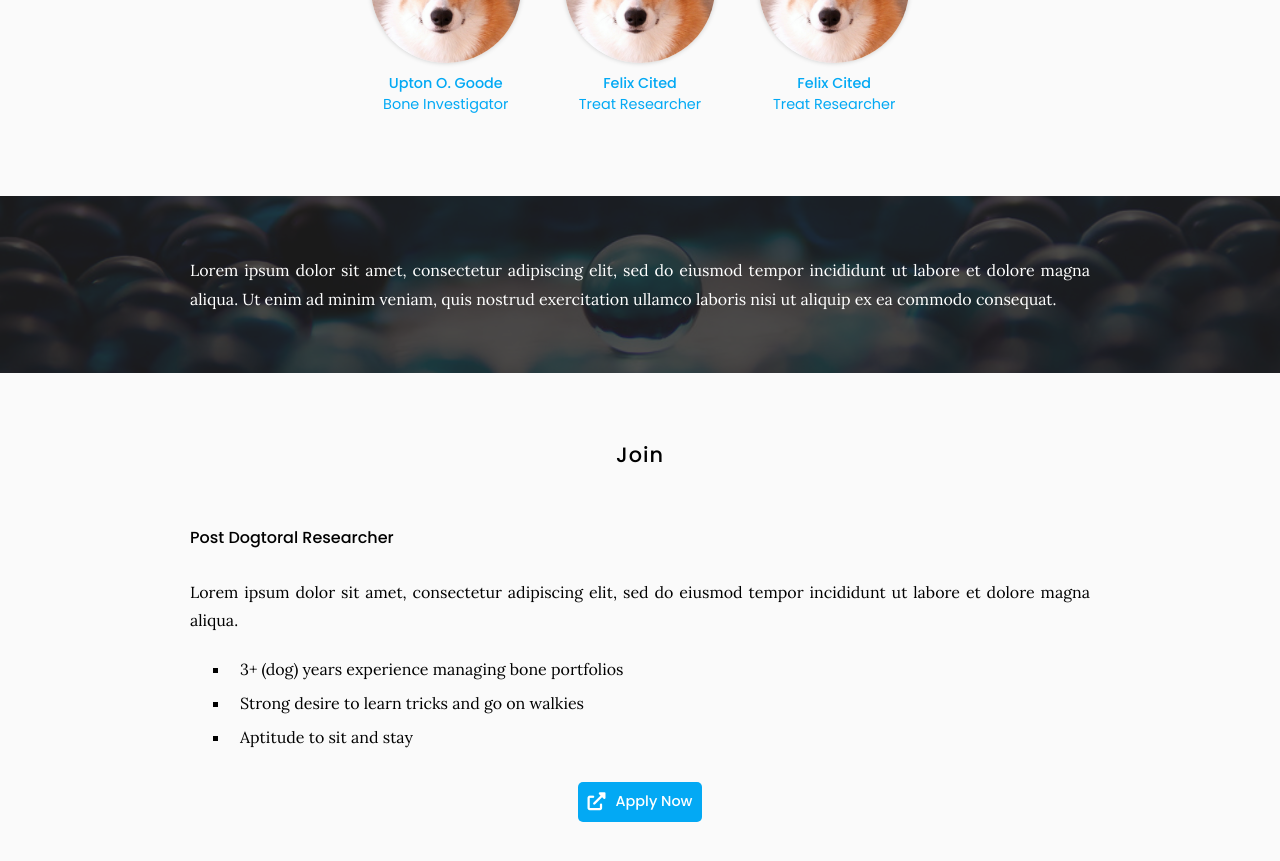
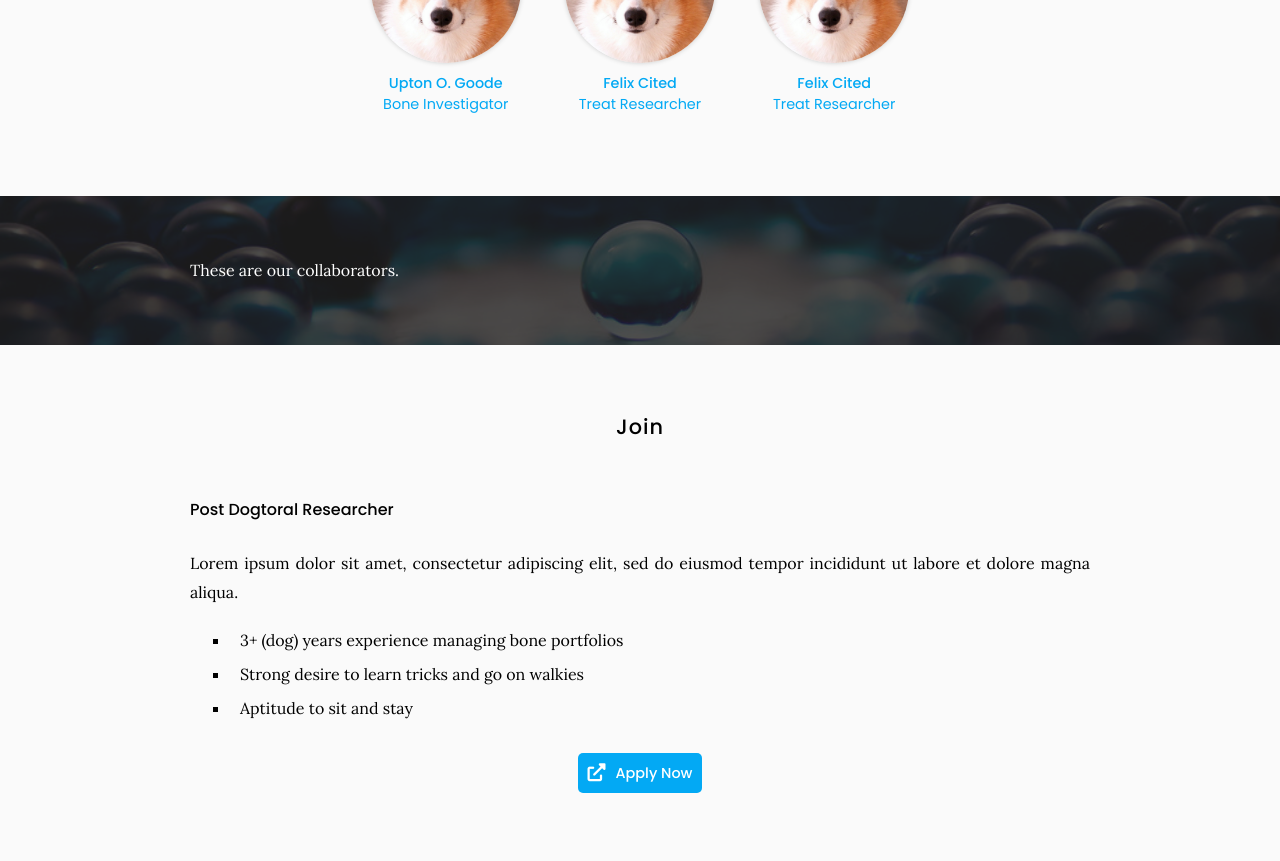
Before and after one commit to goallabuci/goallabuci.github.io, a Jekyll site: the page built from team/index.md, in a window 1280 px wide and 900 px high, scrolled down 513 px. Shown: the top 861 px of the window. Built offline with Jekyll 4.4.1, drawn with Linux system fonts in a browser that asks for light colours.

Commit message:
Update index.md

```diff
--- a/team/index.md
+++ b/team/index.md
@@ -33,8 +33,7 @@ This is the team.
 
 {% include section.html background="images/banner.jpg" dark=true%}
 
-Lorem ipsum dolor sit amet, consectetur adipiscing elit, sed do eiusmod tempor incididunt ut labore et dolore magna aliqua.
-Ut enim ad minim veniam, quis nostrud exercitation ullamco laboris nisi ut aliquip ex ea commodo consequat.
+These are our collaborators.
 
 {% include section.html %}
 
```
